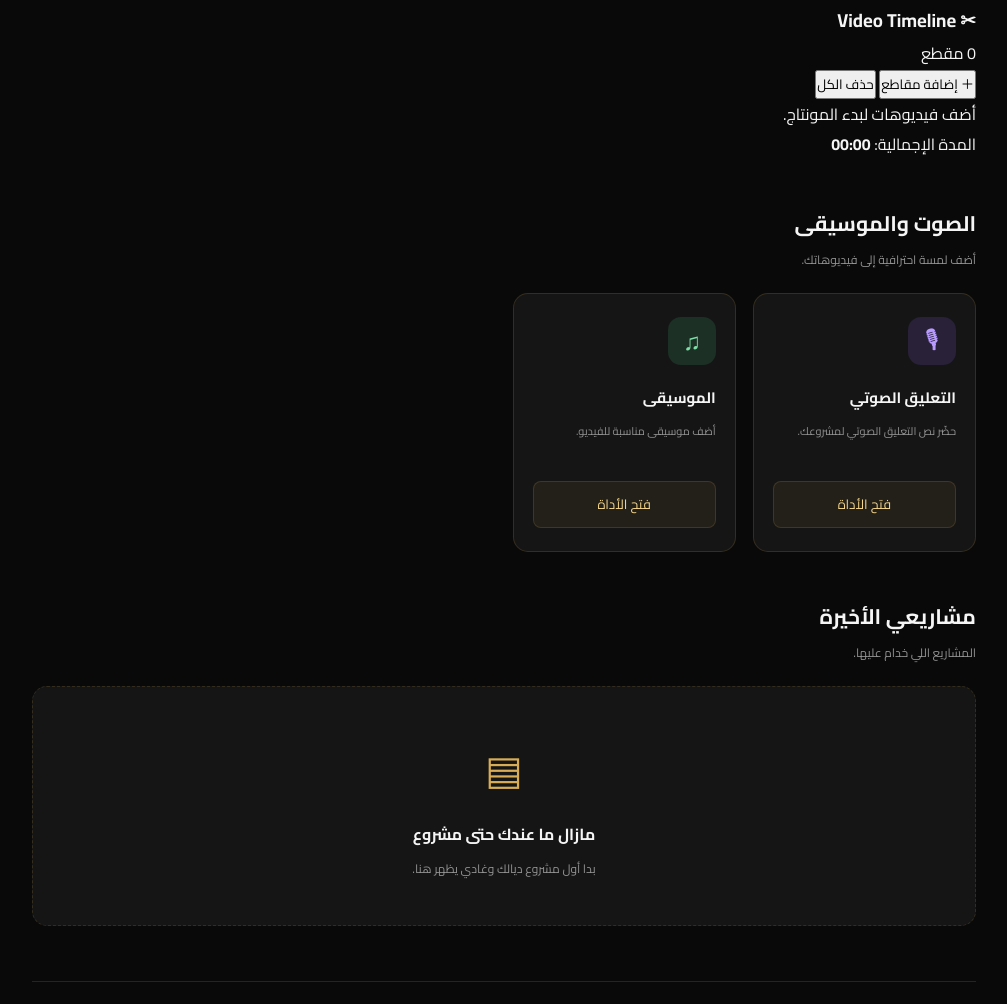
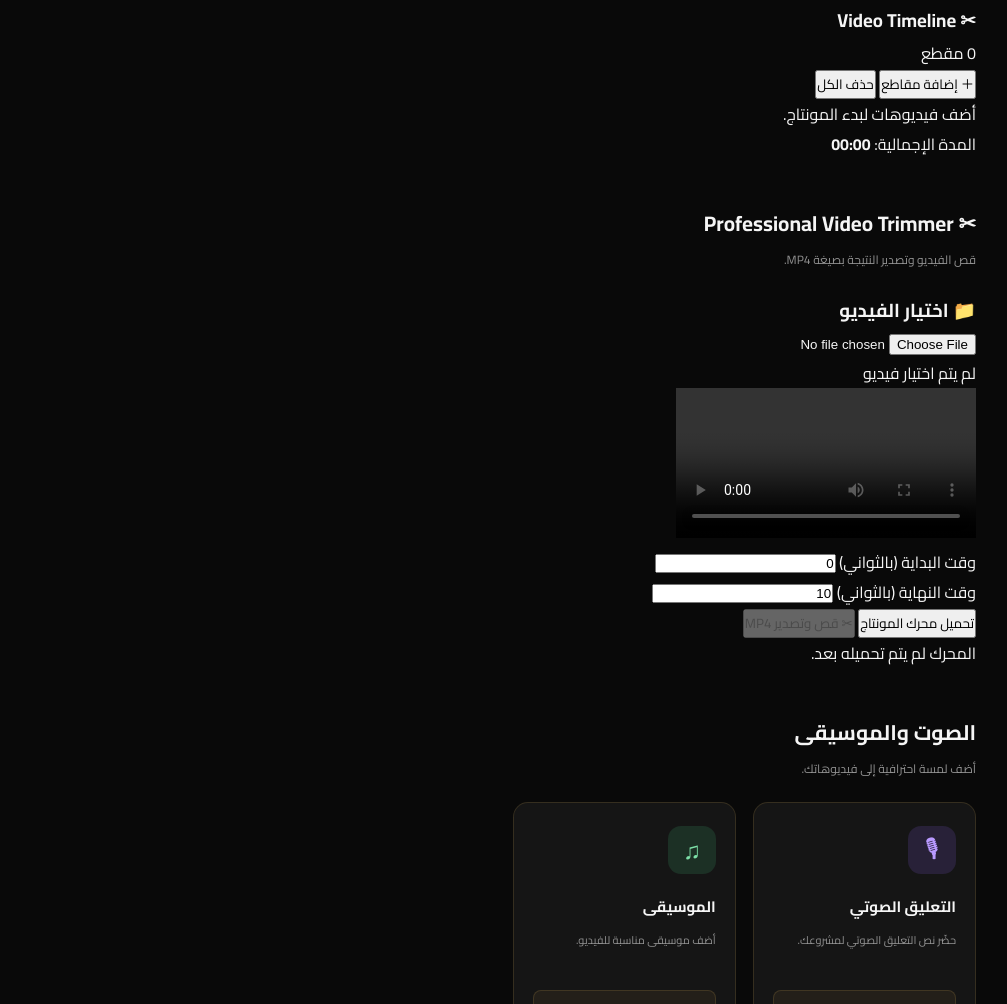
Before and after one commit to jalavaj3333-debug/AI-VIDEO-STUDIO-PRO, a plain HTML site: page index.html in a window 1280 px wide. Shown: the part 1367-2371 px from the top of the page, without its empty margins (6-1013 px from the left). Drawn offline with Linux system fonts and the light colour scheme.

Commit message:
Update index.html

```diff
--- a/index.html
+++ b/index.html
@@ -229,6 +229,63 @@
 
         </section>
 
+<!-- PROFESSIONAL VIDEO TRIMMER -->
+<section class="section" id="trim-editor">
+
+    <div class="section-heading">
+        <div>
+            <h2>✂ Professional Video Trimmer</h2>
+            <p>قص الفيديو وتصدير النتيجة بصيغة MP4.</p>
+        </div>
+    </div>
+
+    <div class="trim-box">
+
+        <div class="trim-upload">
+            <h3>📁 اختيار الفيديو</h3>
+            <input type="file" id="trimInput" accept="video/*">
+            <p id="trimFileName">لم يتم اختيار فيديو</p>
+        </div>
+
+        <div class="trim-preview">
+            <video id="trimPreview" controls playsinline></video>
+        </div>
+
+        <div class="trim-settings">
+
+            <div>
+                <label for="trimStart">وقت البداية (بالثواني)</label>
+                <input type="number" id="trimStart"
+                       min="0" step="0.1" value="0">
+            </div>
+
+            <div>
+                <label for="trimEnd">وقت النهاية (بالثواني)</label>
+                <input type="number" id="trimEnd"
+                       min="0" step="0.1" value="10">
+            </div>
+
+        </div>
+
+        <div class="trim-actions">
+            <button id="loadFFmpeg">تحميل محرك المونتاج</button>
+            <button id="exportTrim" disabled>✂ قص وتصدير MP4</button>
+        </div>
+
+        <div class="trim-progress">
+            <div id="trimProgressBar"></div>
+        </div>
+
+        <p id="trimStatus">المحرك لم يتم تحميله بعد.</p>
+
+        <a id="downloadTrim" hidden download="AI-VIDEO-TRIMMED.mp4">
+            ⬇ تحميل الفيديو النهائي
+        </a>
+
+    </div>
+
+</section>
+
         <!-- AUDIO -->
         <section class="section" id="audio">
 
```
